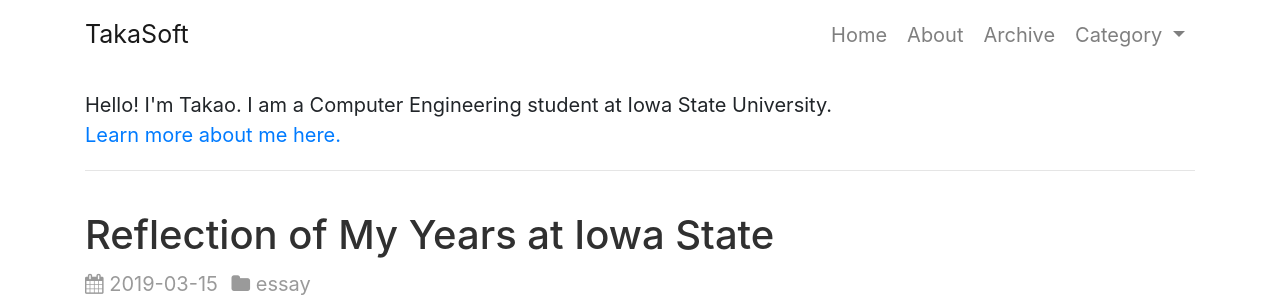
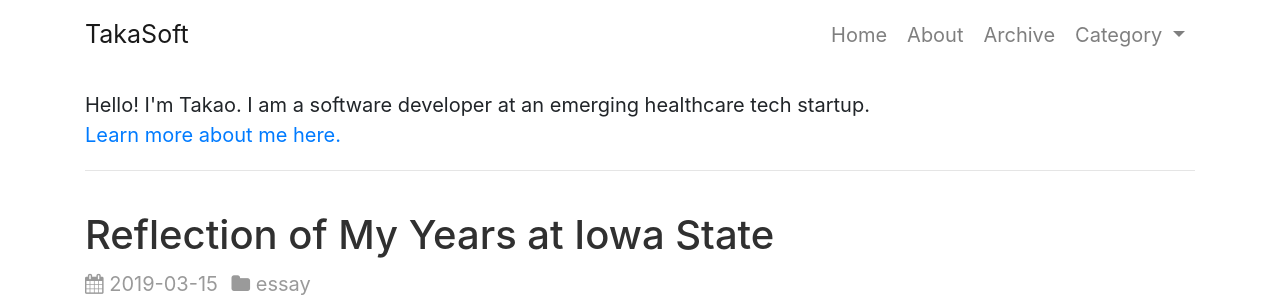
Before and after one commit to takasoft/takasoft.github.io, a Jekyll site: the page built from index.html, in a window 1280 px wide and 900 px high. Shown: the top 297 px of the window. Built offline with Jekyll 4.4.1, drawn with Linux system fonts in a browser that asks for light colours; the list of posts is cut into pages by our own code.

Commit message:
Update headline.html

```diff
--- a/_includes/headline.html
+++ b/_includes/headline.html
@@ -1,2 +1,2 @@
-Hello! I'm Takao. I am a Computer Engineering student at Iowa State University.<br>
+Hello! I'm Takao. I am a software developer at an emerging healthcare tech startup.<br>
 <a href="{{ site.url }}{{ site.baseurl }}/about">Learn more about me here.</a>
```
